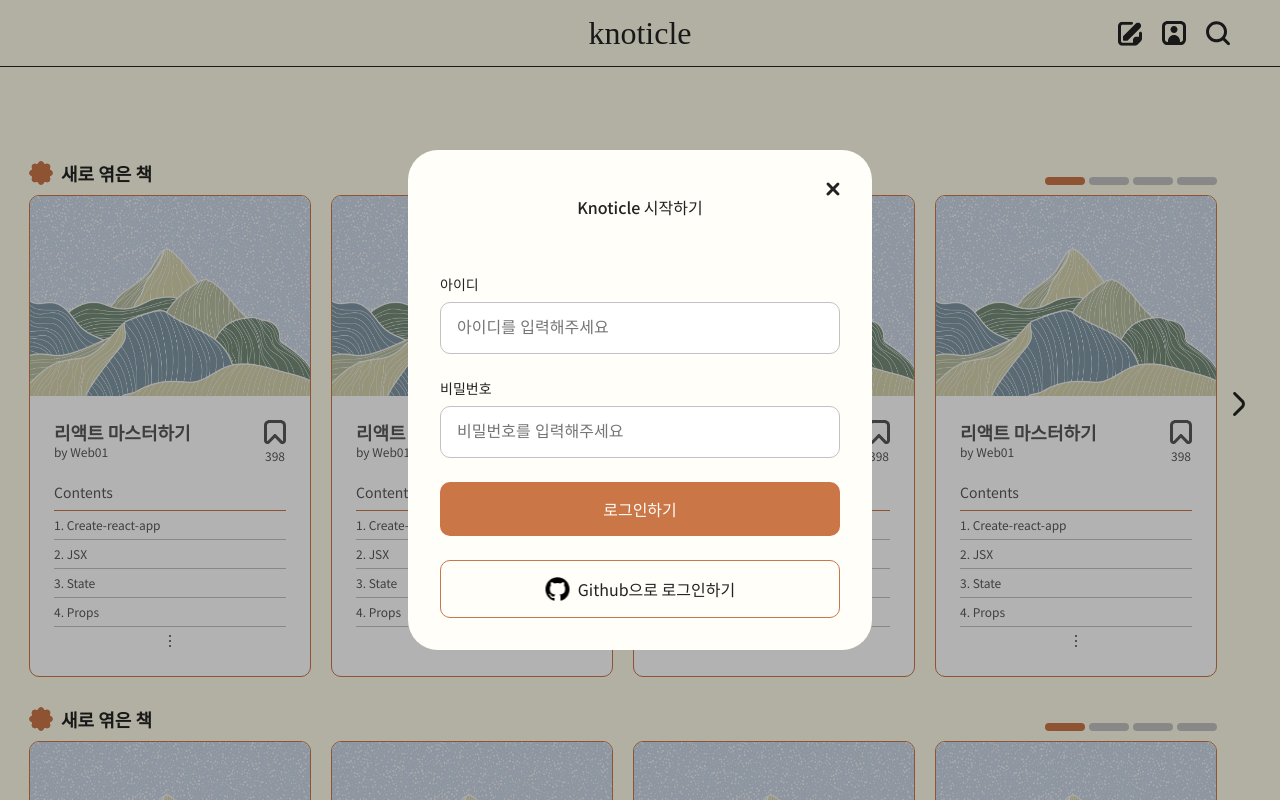
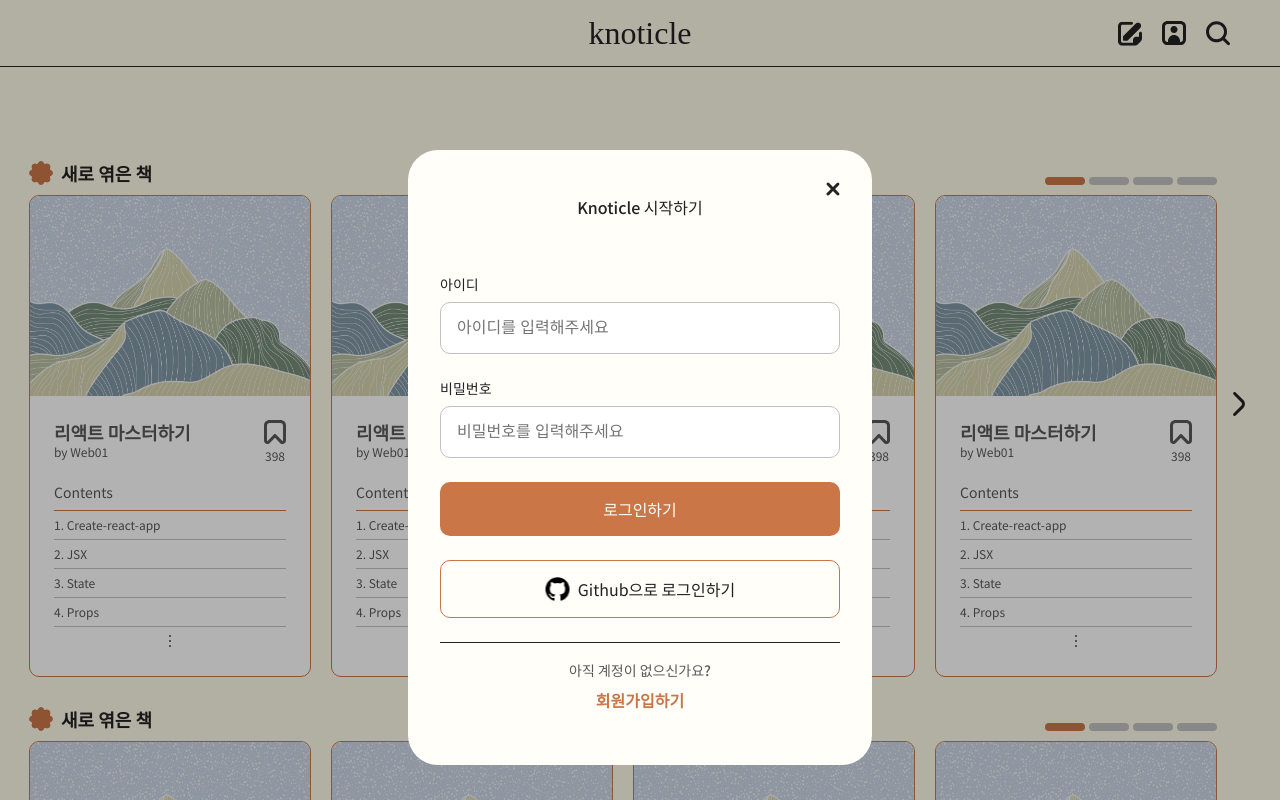
Before and after one commit to boostcampwm-2022/web01-knoticle, a Next.js app in the folder frontend/: page / in a window 1280 px wide. Both pictures are taken after a click on the picture 1173 px from the left and 33 px from the top of the page. Shown: the top 800 px of the page. Built offline with nearby package versions, Linux system fonts and the light colour scheme; a web font is replaced by a local one.

Commit message:
feat: SignInModal에 회원가입 버튼 추가 - #5

```diff
--- a/frontend/components/SignInModal/index.tsx
+++ b/frontend/components/SignInModal/index.tsx
@@ -2,13 +2,12 @@ import Image from 'next/image';
 
 import { useState } from 'react';
 
-import axios from 'axios';
-
 import GithubIcon from '@assets/ico_github.svg';
 import LabeledInput from '@components/common/LabeledInput';
 import Button from '@components/common/Modal/ModalButton';
+import axios from 'axios';
 
-import SignInModalWrapper from './styled';
+import { SignInModalWrapper, SignInModalSignUpContainer, SignUpButton } from './styled';
 
 export default function SignInModal() {
   const [info, setInfo] = useState({
@@ -70,6 +69,10 @@ export default function SignInModal() {
         <Image src={GithubIcon} alt="Github Icon" />
         Github으로 로그인하기
       </Button>
+      <SignInModalSignUpContainer>
+        <div>아직 계정이 없으신가요?</div>
+        <SignUpButton>회원가입하기</SignUpButton>
+      </SignInModalSignUpContainer>
     </SignInModalWrapper>
   );
 }
--- a/frontend/components/SignInModal/styled.ts
+++ b/frontend/components/SignInModal/styled.ts
@@ -1,6 +1,7 @@
+import { FlexColumnCenter } from '@styles/layout';
 import styled from 'styled-components';
 
-const SignInModalWrapper = styled.div`
+export const SignInModalWrapper = styled.div`
   margin-top: 56px;
   display: flex;
   flex-direction: column;
@@ -8,4 +9,18 @@ const SignInModalWrapper = styled.div`
   box-sizing: border-box;
 `;
 
-export default SignInModalWrapper;
+export const SignInModalSignUpContainer = styled(FlexColumnCenter)`
+  padding: 20px;
+  gap: 10px;
+
+  border-top: 1px solid var(--title-active-color);
+
+  font-size: 14px;
+  color: var(--grey-01-color);
+`;
+
+export const SignUpButton = styled.button`
+  color: var(--primary-color);
+  font-size: 16px;
+  font-weight: 700;
+`;
```
